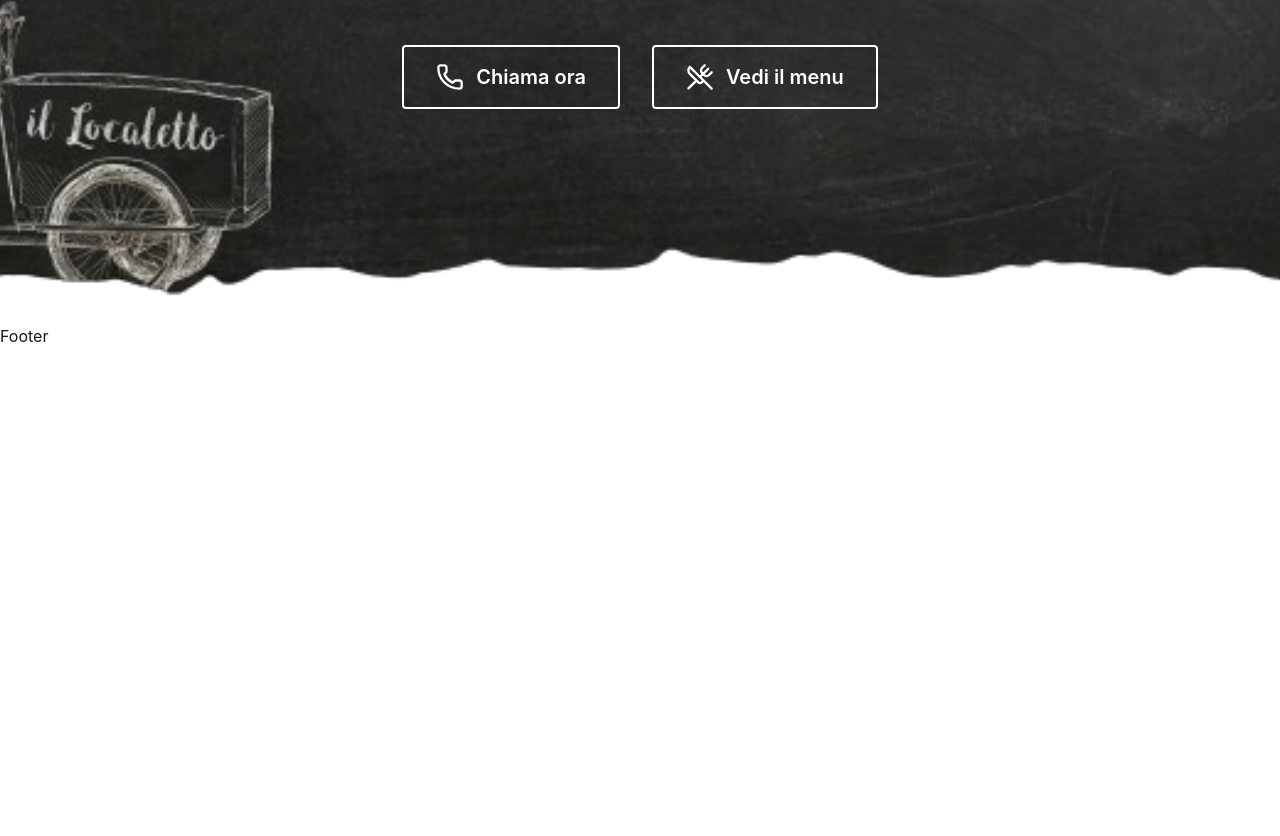
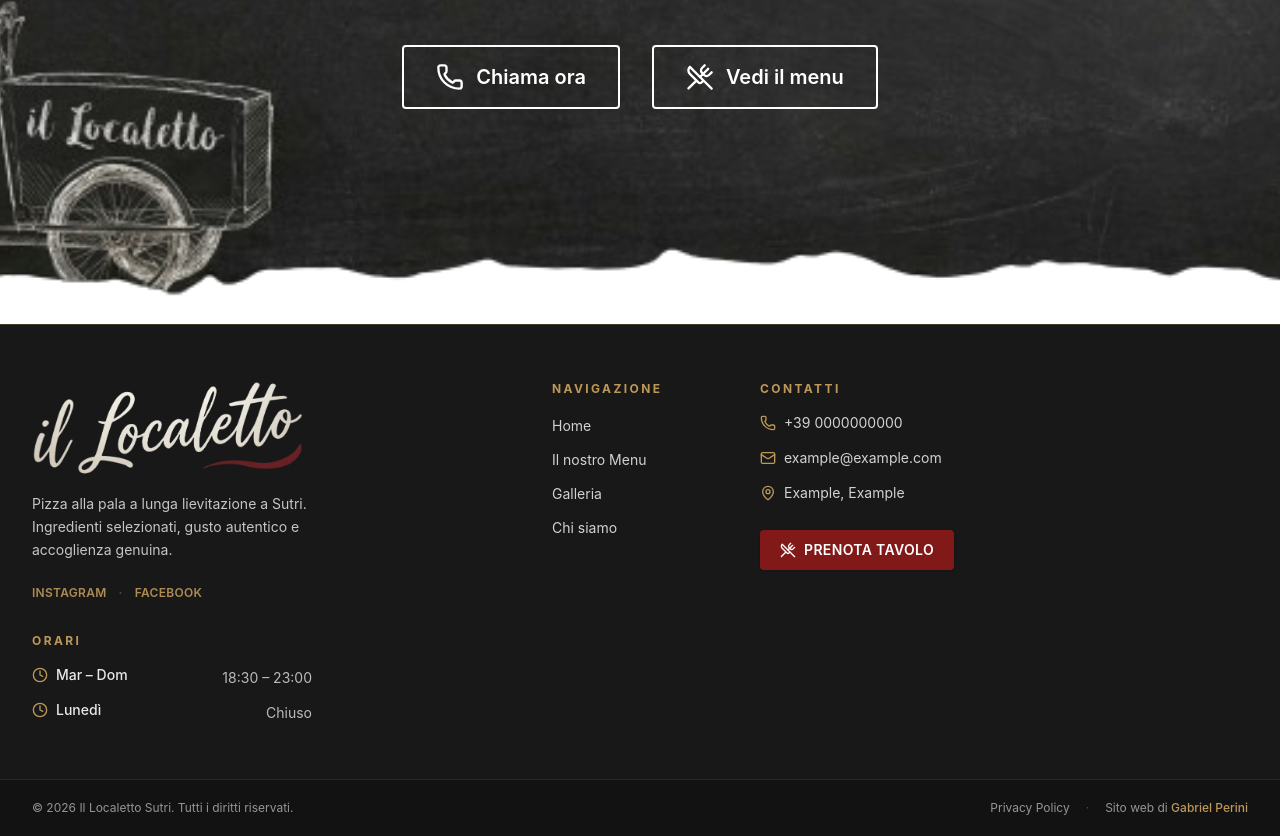
Before and after one commit to Gxbriel99/ilLocaletto_nextjs, a Next.js app: page / in a window 1280 px wide. Shown: the part 2044-2880 px from the top of the page. Before the commit the page ends 2392 px from the top, so only its background shows below. Built offline with nearby package versions, Linux system fonts and the light colour scheme.

Commit message:
inizializzato footer

```diff
--- a/src/app/components/Footer.tsx
+++ b/src/app/components/Footer.tsx
@@ -1,10 +1,185 @@
+import Image from "next/image";
 import Link from "next/link";
+import {
+  Clock,
+
+  Mail,
+  MapPin,
+  Phone,
+  UtensilsCrossed,
+} from "lucide-react";
 import { info } from "../data/info";
 
+const NAV_LINKS = [
+  { label: "Home", href: "/" },
+  { label: "Il nostro Menu", href: "/menu" },
+  { label: "Galleria", href: "/galleria" },
+  { label: "Chi siamo", href: "/#chi-siamo" },
+] as const;
+
+const ORARI = [
+  { giorni: "Mar – Dom", ore: "18:30 – 23:00" },
+  { giorni: "Lunedì", ore: "Chiuso" },
+] as const;
+
 export default function Footer() {
+  const year = new Date().getFullYear();
+
   return (
-    <footer >
-      <p>Footer</p>
+    <footer className="relative z-[1000] border-t border-[#BE9859]/25 bg-[#181818] text-[#FEFEFE]">
+      <div className="mx-auto max-w-7xl px-4 py-12 sm:px-6 lg:px-8 lg:py-14">
+        <div className="grid gap-10 sm:grid-cols-2 lg:grid-cols-12 lg:gap-8">
+          {/* Brand */}
+          <div className="flex flex-col items-center text-center sm:col-span-2 sm:items-start sm:text-left lg:col-span-4">
+            <Link href="/" className="inline-block">
+              <Image
+                src="/logo.webp"
+                alt="Il Localetto Sutri"
+                width={220}
+                height={80}
+                className="h-20 w-auto object-contain sm:h-24"
+              />
+            </Link>
+            <p className="mt-4 max-w-xs text-sm leading-relaxed text-white/75">
+              Pizza alla pala a lunga lievitazione a Sutri. Ingredienti selezionati,
+              gusto autentico e accoglienza genuina.
+            </p>
+            <div className="mt-6 flex flex-wrap items-center justify-center gap-x-3 gap-y-1 text-xs font-semibold uppercase tracking-wide text-[#BE9859]/90 sm:justify-start">
+              <a
+                href={info.instagram}
+                target="_blank"
+                rel="noopener noreferrer"
+                className="transition-colors hover:text-[#EFE9D1]"
+              >
+                Instagram
+              </a>
+              <span className="select-none text-[#BE9859]/40" aria-hidden>
+                ·
+              </span>
+              <a
+                href={info.facebook}
+                target="_blank"
+                rel="noopener noreferrer"
+                className="transition-colors hover:text-[#EFE9D1]"
+              >
+                Facebook
+              </a>
+            </div>
+          </div>
+
+          {/* Navigazione */}
+          <nav
+            aria-label="Collegamenti footer"
+            className="text-center sm:text-left lg:col-span-2 lg:col-start-6"
+          >
+            <h2 className="mb-4 text-xs font-bold uppercase tracking-[0.2em] text-[#BE9859]">
+              Navigazione
+            </h2>
+            <ul className="space-y-2.5">
+              {NAV_LINKS.map(({ href, label }) => (
+                <li key={href}>
+                  <Link
+                    href={href}
+                    className="text-sm text-white/80 transition-colors hover:text-[#BE9859]"
+                  >
+                    {label}
+                  </Link>
+                </li>
+              ))}
+            </ul>
+          </nav>
+
+          {/* Contatti */}
+          <div className="text-center sm:text-left lg:col-span-3">
+            <h2 className="mb-4 text-xs font-bold uppercase tracking-[0.2em] text-[#BE9859]">
+              Contatti
+            </h2>
+            <ul className="space-y-3 text-sm text-white/80">
+              <li>
+                <a
+                  href={`tel:+39${info.phone}`}
+                  className="inline-flex items-center justify-center gap-2 transition-colors hover:text-[#BE9859] sm:justify-start"
+                >
+                  <Phone className="size-4 shrink-0 text-[#BE9859]" aria-hidden />
+                  +39 {info.phone}
+                </a>
+              </li>
+              <li>
+                <a
+                  href={`mailto:${info.email}`}
+                  className="inline-flex items-center justify-center gap-2 transition-colors hover:text-[#BE9859] sm:justify-start"
+                >
+                  <Mail className="size-4 shrink-0 text-[#BE9859]" aria-hidden />
+                  {info.email}
+                </a>
+              </li>
+              <li className="inline-flex items-start justify-center gap-2 sm:justify-start">
+                <MapPin className="mt-0.5 size-4 shrink-0 text-[#BE9859]" aria-hidden />
+                <span>{info.address}</span>
+              </li>
+            </ul>
+            <a
+              href={`tel:+39${info.phone}`}
+              className="mt-6 inline-flex w-full items-center justify-center gap-2 rounded bg-[#801917] px-5 py-2.5 text-sm font-semibold uppercase tracking-wide text-white shadow transition-colors hover:bg-[#BE9859] sm:w-auto"
+            >
+              <UtensilsCrossed className="size-4" aria-hidden />
+              Prenota tavolo
+            </a>
+          </div>
+
+          {/* Orari */}
+          <div className="text-center sm:text-left lg:col-span-3">
+            <h2 className="mb-4 text-xs font-bold uppercase tracking-[0.2em] text-[#BE9859]">
+              Orari
+            </h2>
+            <ul className="space-y-3">
+              {ORARI.map(({ giorni, ore }) => (
+                <li
+                  key={giorni}
+                  className="flex flex-col gap-0.5 text-sm sm:flex-row sm:items-baseline sm:justify-between sm:gap-4"
+                >
+                  <span className="inline-flex items-center justify-center gap-2 font-medium text-white/90 sm:justify-start">
+                    <Clock className="size-4 shrink-0 text-[#BE9859]" aria-hidden />
+                    {giorni}
+                  </span>
+                  <span className="text-white/70">{ore}</span>
+                </li>
+              ))}
+            </ul>
+          </div>
+        </div>
+      </div>
+
+      {/* Barra inferiore */}
+      <div className="border-t border-white/10 bg-[#121212]">
+        <div className="mx-auto flex max-w-7xl flex-col items-center justify-between gap-3 px-4 py-5 text-center text-xs text-white/55 sm:flex-row sm:px-6 sm:text-left lg:px-8">
+          <p>
+            © {year} Il Localetto Sutri. Tutti i diritti riservati.
+          </p>
+          <div className="flex flex-wrap items-center justify-center gap-x-4 gap-y-1">
+            <Link
+              href="/privacy-policy"
+              className="transition-colors hover:text-[#BE9859]"
+            >
+              Privacy Policy
+            </Link>
+            <span className="hidden text-white/25 sm:inline" aria-hidden>
+              ·
+            </span>
+            <span>
+              Sito web di{" "}
+              <a
+                href={info.designLink}
+                target="_blank"
+                rel="noopener noreferrer"
+                className="font-medium text-[#BE9859] transition-colors hover:text-[#EFE9D1]"
+              >
+                {info.design}
+              </a>
+            </span>
+          </div>
+        </div>
+      </div>
     </footer>
   );
 }
--- a/src/app/components/layouts/MainLayout.tsx
+++ b/src/app/components/layouts/MainLayout.tsx
@@ -1,5 +1,4 @@
 import Navbar from "../Navbar";
-import Footer from "../Footer";
 
 export default function MainLayout({
   children,
@@ -10,7 +9,6 @@ export default function MainLayout({
     <main>
       <Navbar />
       {children}
-      <Footer />
     </main>
   );
 }
--- a/src/app/page.tsx
+++ b/src/app/page.tsx
@@ -1,8 +1,8 @@
-import styles from "./page.module.css";
 import Faq from "./components/blocks/Faq";
 import Header from "./components/blocks/Header";
 import About from "./components/blocks/About";
 import Delivery from "./components/blocks/Delivery";
+import Footer from "./components/Footer";
 
 export default function Home() {
   return (
@@ -10,6 +10,7 @@ export default function Home() {
       <Header />
       <About />
       <Delivery />
+      <Footer />
      {/* { <Faq /> */}
       {/* <Testimonials /> */}
     </>
```
